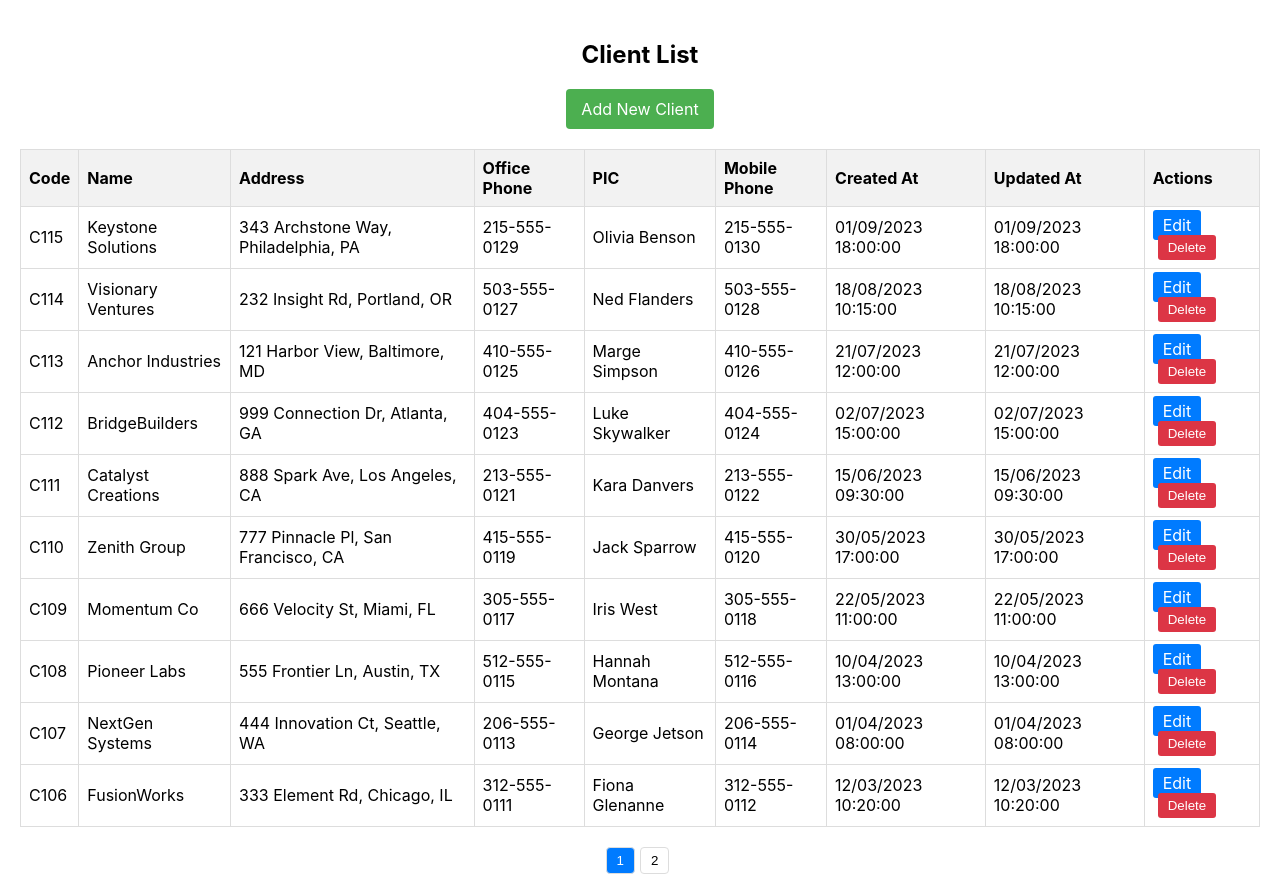
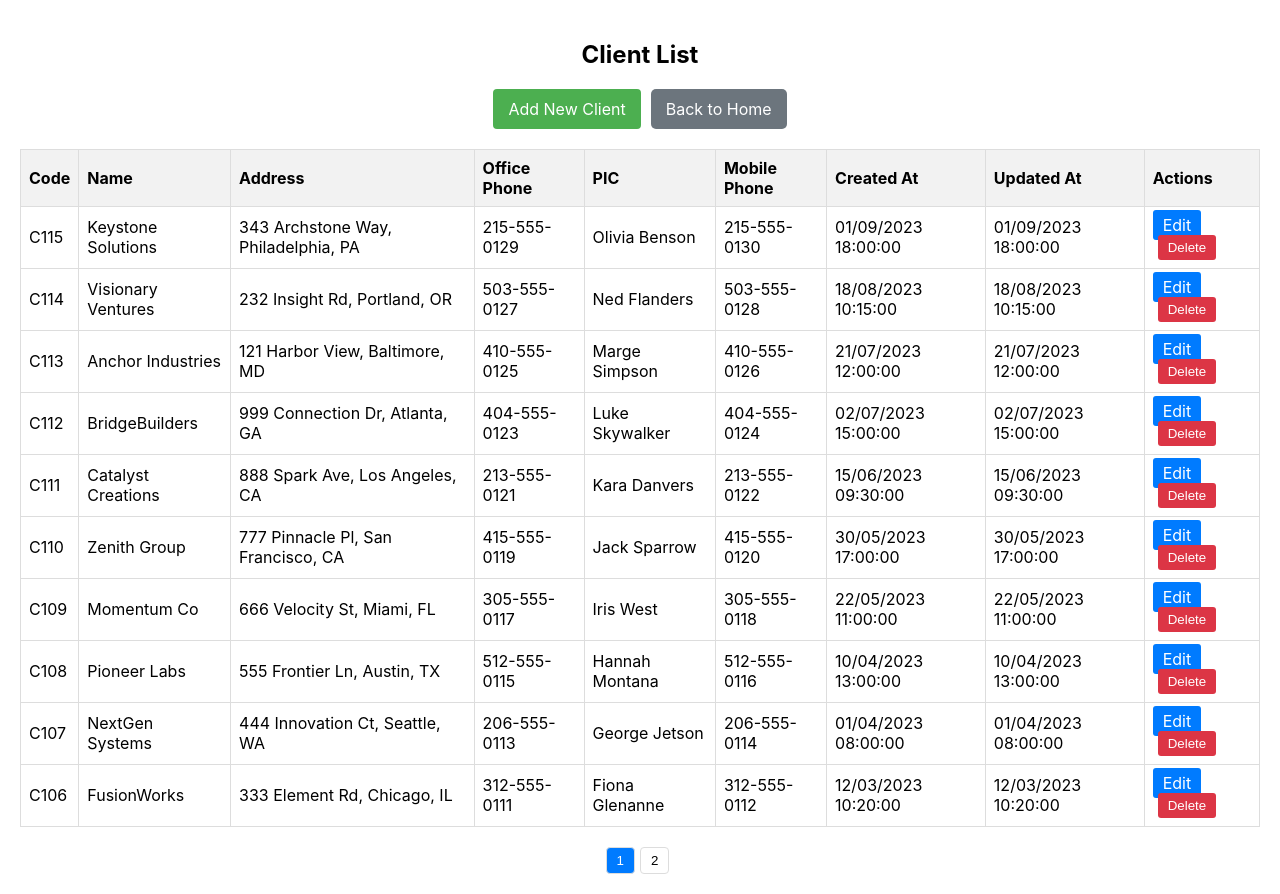
Before and after one commit to ari-fikri/dunses-inventory, a React (Create React App) app: page /clients in a window 1280 px wide. Built offline with nearby package versions, Linux system fonts and the light colour scheme.

Commit message:
add back navigation from home product and client list page

```diff
--- a/src/components/ClientList.css
+++ b/src/components/ClientList.css
@@ -39,6 +39,17 @@
   text-decoration: none;
 }
 
+.back-to-home-button {
+  display: inline-block;
+  margin-bottom: 20px;
+  margin-left: 10px;
+  padding: 10px 15px;
+  background-color: #6c757d;
+  color: white;
+  text-decoration: none;
+  border-radius: 5px;
+}
+
 .action-button.delete-button {
   background-color: #dc3545;
   margin-left: 5px;
--- a/src/components/ClientList.js
+++ b/src/components/ClientList.js
@@ -43,6 +43,9 @@ const ClientList = ({ clients, onDelete }) => {
       <h2>Client List</h2>
       <Link to="/client-form" className="add-client-button">
         Add New Client
+      </Link>
+      <Link to="/" className="back-to-home-button">
+        Back to Home
       </Link>
       <table className="client-table">
         <thead>
--- a/src/components/ProductList.css
+++ b/src/components/ProductList.css
@@ -37,6 +37,17 @@
   border-radius: 3px;
 }
 
+.back-to-home-button {
+  display: inline-block;
+  margin-bottom: 20px;
+  margin-left: 10px;
+  padding: 10px 15px;
+  background-color: #6c757d;
+  color: white;
+  text-decoration: none;
+  border-radius: 5px;
+}
+
 .action-button.delete-button {
   background-color: #dc3545;
   margin-left: 5px;
--- a/src/components/ProductList.js
+++ b/src/components/ProductList.js
@@ -43,6 +43,9 @@ const ProductList = ({ products, onDelete }) => {
       <h2>Product List</h2>
       <Link to="/product-form" className="add-product-button">
         Add New Product
+      </Link>
+      <Link to="/" className="back-to-home-button">
+        Back to Home
       </Link>
       <table className="product-table">
         <thead>
```
